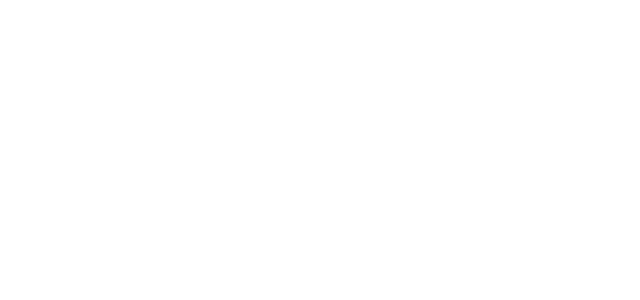
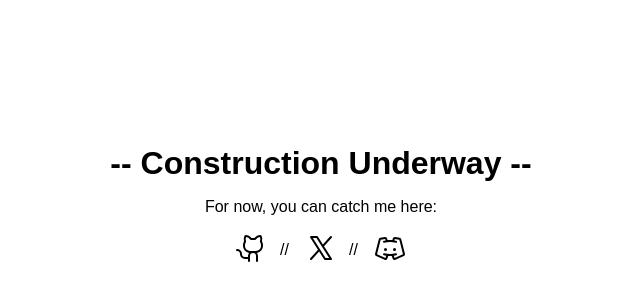
Before and after one commit to Zyrakia/Portfolio, a Next.js app: page / in a window 1280 px wide. Shown: the part 194-494 px from the top of the page, without its empty margins (319-959 px from the left). Built offline with nearby package versions, Linux system fonts and the light colour scheme; a web font is replaced by a local one.

Commit message:
feat: added socials on temporary homepage

```diff
--- a/src/app/not-found.tsx
+++ /dev/null
@@ -1,3 +0,0 @@
-export default function Custom404() {
-	return <h1>404</h1>;
-}
--- /dev/null
+++ b/src/app/page.module.css
@@ -0,0 +1,28 @@
+.main {
+	display: flex;
+	flex-direction: column;
+	align-items: center;
+	justify-content: center;
+	gap: 1rem;
+	min-height: 100vh;
+	text-align: center;
+	padding: 1rem;
+}
+
+.list {
+	display: flex;
+	align-items: center;
+	list-style: none;
+	gap: 1rem;
+}
+
+.list li {
+	display: flex;
+	align-items: center;
+	justify-content: center;
+}
+
+.list li:not(:last-of-type)::after {
+	content: '//';
+	padding-left: 0.75rem;
+}
--- a/src/app/page.tsx
+++ b/src/app/page.tsx
@@ -1,3 +1,28 @@
+import { DiscordLogo, GithubLogo, XLogo } from '@phosphor-icons/react/dist/ssr';
+import styles from './page.module.css';
+
 export default function Home() {
-	return <main></main>;
+	return (
+		<main className={styles.main}>
+			<h1>-- Construction Underway --</h1>
+			<p>For now, you can catch me here:</p>
+			<ul className={styles.list}>
+				<li>
+					<a href='https://github.com/Zyrakia' title='@Zyrakia'>
+						<GithubLogo size={32} />
+					</a>
+				</li>
+				<li>
+					<a href='https://x.com/Zyrakia' title='@Zyrakia'>
+						<XLogo size={32} />
+					</a>
+				</li>
+				<li>
+					<a href='https://discord.com/users/243522319664807937' title='Zyrakia#3215'>
+						<DiscordLogo size={32} />
+					</a>
+				</li>
+			</ul>
+		</main>
+	);
 }
```
Also changed, not shown: package.json (+5 -4 lines), 1 other file (tests, documents, lock files or other folders).
